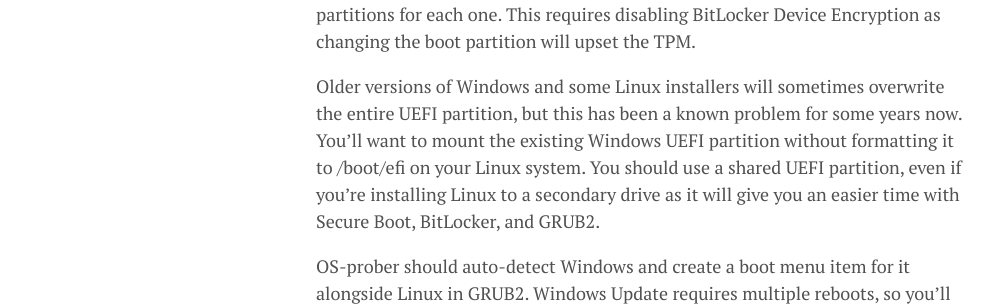
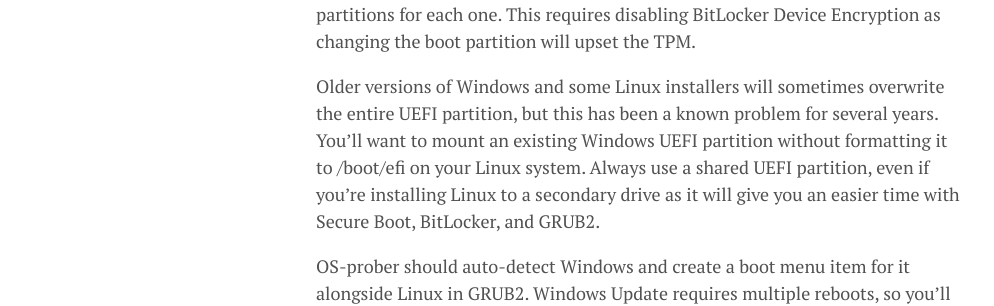
Before and after one commit to lgeurts/lgeurts.github.io, a Jekyll site: the page built from _posts/2019-03-19-dual-booting-windows-and-linux.md, in a window 1280 px wide and 900 px high, scrolled down 2752 px. Shown: the part 186-492 px from the top of the window, without its empty margins (0-994 px from the left). Built offline with Jekyll 4.4.1, drawn with Linux system fonts in a browser that asks for light colours; nearby versions of some CDN libraries; comment, search, counter and statistics services are not loaded.

Commit message:
Update 2019-03-19-dual-booting-windows-and-linux.md

```diff
--- a/_posts/2019-03-19-dual-booting-windows-and-linux.md
+++ b/_posts/2019-03-19-dual-booting-windows-and-linux.md
@@ -49,7 +49,7 @@
 
 Windows 10 and Linux share the same partition for their UEFI blobs. However, you can't install multiple versions of Windows or the same Linux distro on the same UEFI system partition. Each OS will install into its own named folder, e.g. "Microsoft", “Fedora”, or "Ubuntu”, and this naming scheme does not allow for more than one unique version at the time. If you really need to install multiple versions of lets say Ubuntu, then you also have to create separate UEFI system partitions for each one. This requires disabling BitLocker Device Encryption as changing the boot partition will upset the TPM.
 
-Older versions of Windows and some Linux installers will sometimes overwrite the entire UEFI partition, but this has been a known problem for some years now. You’ll want to mount the existing Windows UEFI partition without formatting it to /boot/efi on your Linux system. You should use a shared UEFI partition, even if you’re installing Linux to a secondary drive as it will give you an easier time with Secure Boot, BitLocker, and GRUB2.
+Older versions of Windows and some Linux installers will sometimes overwrite the entire UEFI partition, but this has been a known problem for several years. You’ll want to mount an existing Windows UEFI partition without formatting it to /boot/efi on your Linux system. Always use a shared UEFI partition, even if you’re installing Linux to a secondary drive as it will give you an easier time with Secure Boot, BitLocker, and GRUB2.
 
 OS-prober should auto-detect Windows and create a boot menu item for it alongside Linux in GRUB2. Windows Update requires multiple reboots, so you’ll want to configure GRUB to remember your last boot menu selection (GRUB_DEFAULT=saved; GRUB_SAVEDEFAULT=true). This will allow either operating system to trigger multiple reboots to perform updates and have it boot into the correct operating system. It’ll also get you back into the same operating system that you used the last time you booted your system.
 
```
